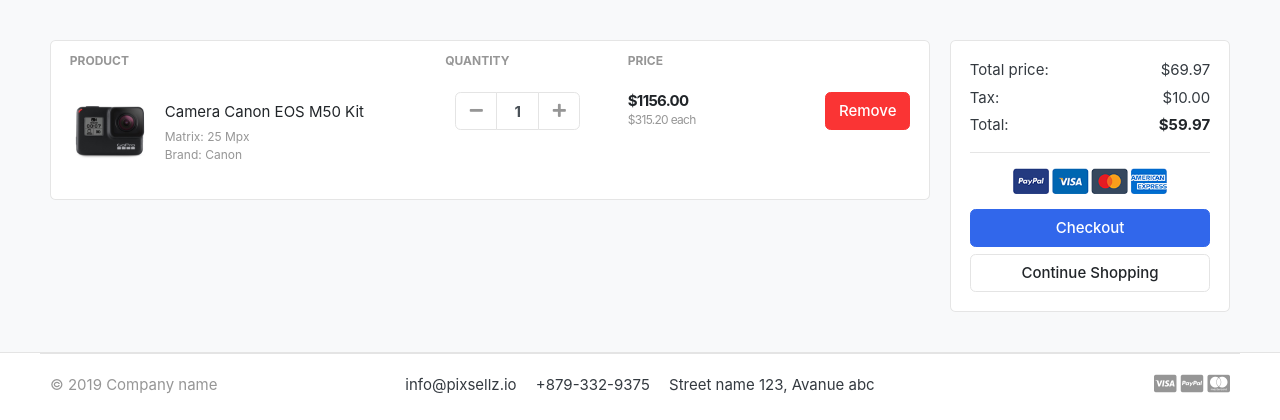
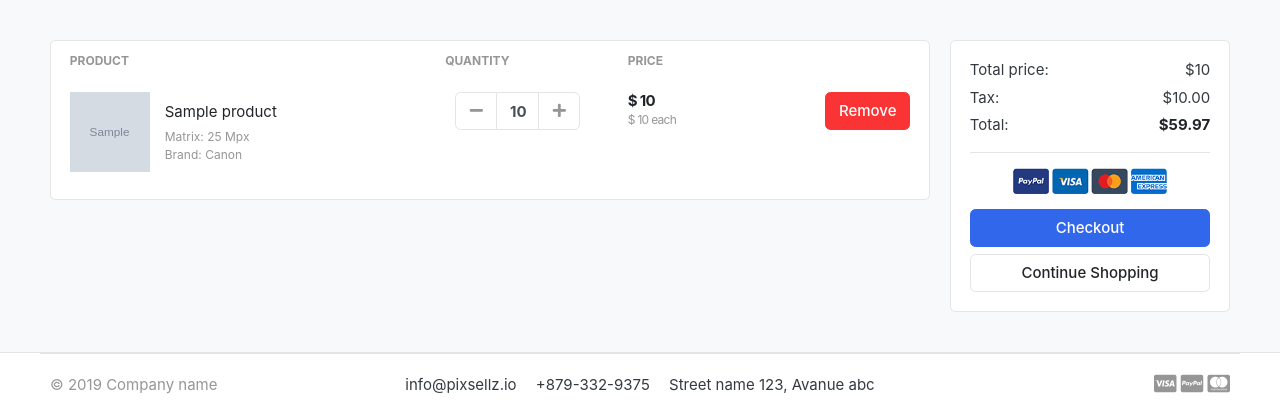
Before and after one commit to alokbindd/StyloKart, a Django app: template templates/store/cart.html in a window 1280 px wide. Shown: the part 118-538 px from the top of the page. Run offline with Django 3.2, Linux system fonts and the light colour scheme; the template is opened without the code that fills it: most values are stand-ins (such as "Sample title", 1, 10 or a date in 2020); grey boxes marked "Sample" are stand-in pictures; some libraries are stand-ins or nearby versions; some web fonts are replaced.

Commit message:
update cart template to display dynamic product details and quantities

```diff
--- a/templates/store/cart.html
+++ b/templates/store/cart.html
@@ -18,12 +18,13 @@
 </tr>
 </thead>
 <tbody>
+{% for cart_item in cart_items %}
 <tr>
 	<td>
 		<figure class="itemside align-items-center">
-			<div class="aside"><img src="{% static 'images/items/11.jpg'%}" class="img-sm"></div>
+			<div class="aside"><img src="{{ cart_item.product.product_images.url }}" class="img-sm"></div>
 			<figcaption class="info">
-				<a href="#" class="title text-dark">Camera Canon EOS M50 Kit</a>
+				<a href="#" class="title text-dark">{{ cart_item.product.product_name }}</a>
 				<p class="text-muted small">Matrix: 25 Mpx <br> Brand: Canon</p>
 			</figcaption>
 		</figure>
@@ -33,25 +34,26 @@
 					<div class="col">
 						<div class="input-group input-spinner">
 							<div class="input-group-prepend">
-							<button class="btn btn-light" type="button" id="button-plus"> <i class="fa fa-minus"></i> </button>
+							<button class="btn btn-light" type="button" id="button-minus"> <i class="fa fa-minus"></i> </button>
 							</div>
-							<input type="text" class="form-control"  value="1">
+							<input type="text" class="form-control"  value="{{cart_item.quantity}}">
 							<div class="input-group-append">
-							<button class="btn btn-light" type="button" id="button-minus"> <i class="fa fa-plus"></i> </button>
+							<a href="{% url 'add_cart' cart_item.product.id %}" class="btn btn-light" type="button" id="button-plus"> <i class="fa fa-plus"></i> </a>
 							</div>
 						</div> <!-- input-group.// -->
 					</div> <!-- col.// -->
 	</td>
 	<td>
 		<div class="price-wrap">
-			<var class="price">$1156.00</var>
-			<small class="text-muted"> $315.20 each </small>
+			<var class="price">$ {{cart_item.sub_total}}</var>
+			<small class="text-muted"> $ {{ cart_item.product.price }} each </small>
 		</div> <!-- price-wrap .// -->
 	</td>
 	<td class="text-right">
 	<a href="" class="btn btn-danger"> Remove</a>
 	</td>
 </tr>
+{% endfor %}
 </tbody>
 </table>
 </div> <!-- card.// -->
@@ -63,7 +65,7 @@
 		<div class="card-body">
 			<dl class="dlist-align">
 			  <dt>Total price:</dt>
-			  <dd class="text-right">$69.97</dd>
+			  <dd class="text-right">${{total}}</dd>
 			</dl>
 			<dl class="dlist-align">
 			  <dt>Tax:</dt>
```
